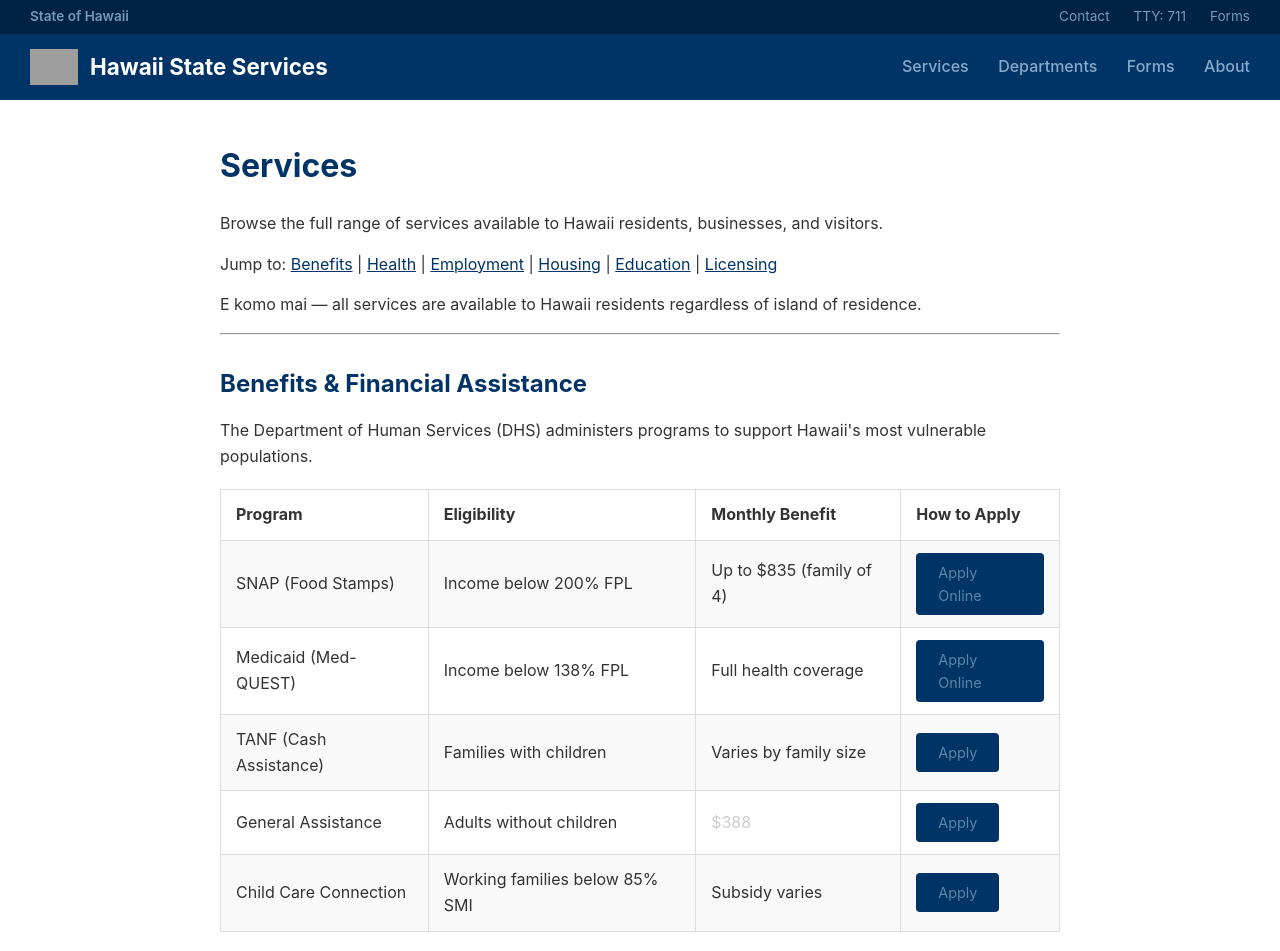
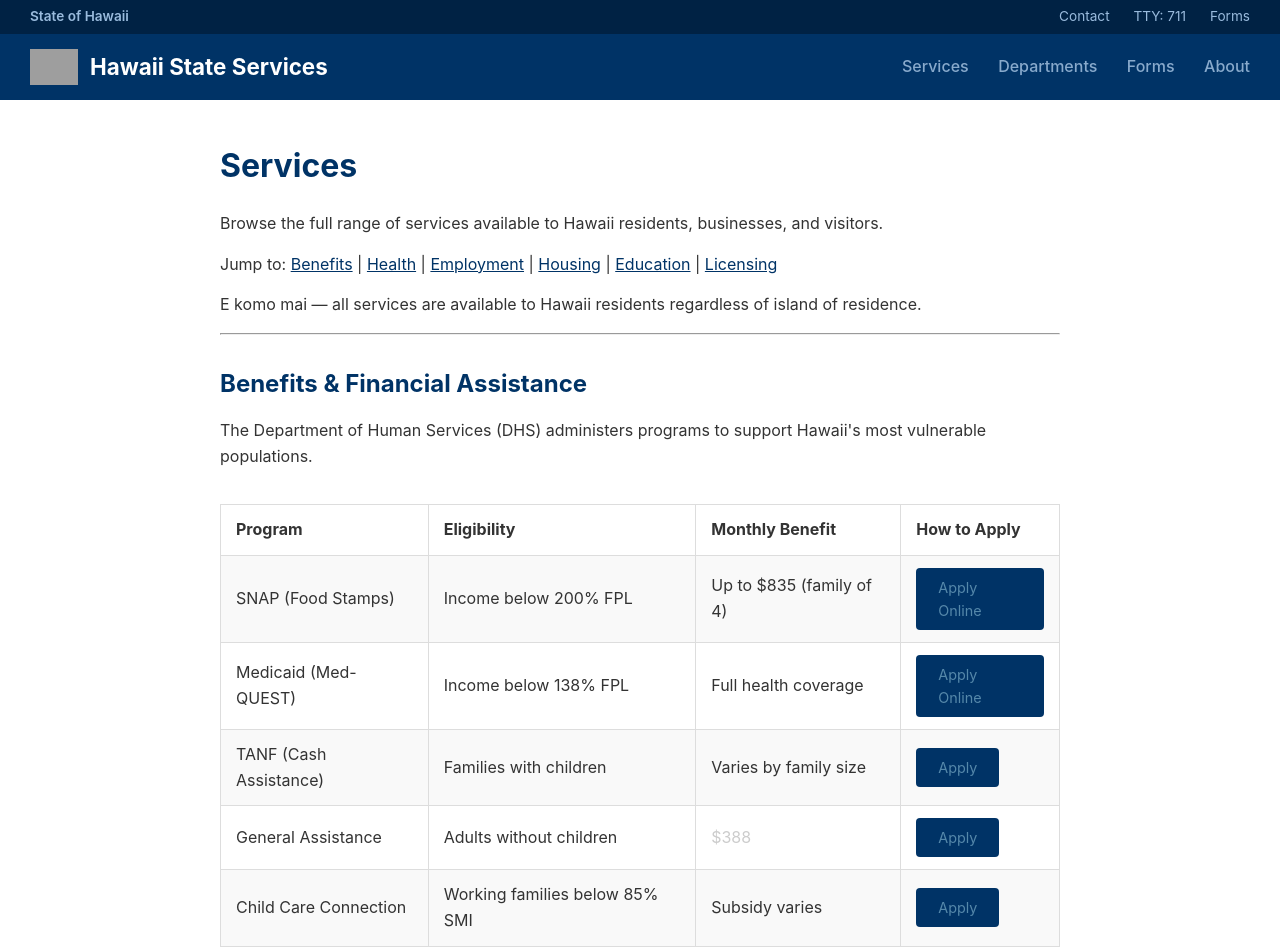
Before and after one commit to anabil25/hi-state-services, a Jekyll site: the page built from services.html, in a window 1280 px wide. Shown: the top 951 px of the page. Built offline with Jekyll 4.4.1, drawn with Linux system fonts in a browser that asks for light colours; grey boxes are pictures that could not be loaded.

Commit message:
Fix 10 a11y issues: header contrast, reflow tables, footer link distinction, image alt, landmark labels

```diff
--- a/assets/css/style.css
+++ b/assets/css/style.css
@@ -19,7 +19,7 @@ img { max-width: 100%; height: auto; }
 /* ===== Header ===== */
 .header-top {
   background: #002244;
-  color: #7799bb;
+  color: #99bbdd;
   padding: 6px 30px;
   display: flex;
   justify-content: space-between;
@@ -28,12 +28,12 @@ img { max-width: 100%; height: auto; }
 }
 
 .header-top a {
-  color: #7799bb;
+  color: #99bbdd;
   text-decoration: none;
   margin-left: 20px;
 }
 
-.state-label { font-weight: 600; color: #7799bb; }
+.state-label { font-weight: 600; color: #99bbdd; }
 
 .header-main {
   background: #003366;
@@ -389,7 +389,7 @@ table tr:nth-child(even) { background: #f9f9f9; }
 
 .footer-col ul { list-style: none; }
 .footer-col li { margin-bottom: 6px; }
-.footer-col a { color: #667; text-decoration: underline; }
+.footer-col a { color: #99bbdd; text-decoration: underline; }
 .footer-col p { font-size: 0.9em; line-height: 1.5; }
 
 /* ===== Misc ===== */
--- a/forms.html
+++ b/forms.html
@@ -7,7 +7,7 @@ permalink: /forms/
 <p>Download forms for state programs and services. Most forms are available in PDF format.</p>
 
 <div class="info-box">
-  <img src="/assets/images/translate-icon.png"> Many forms are available in Hawaiian, Ilocano, Japanese, Korean, Chinese, Vietnamese, and Samoan. Contact the relevant department for translated versions.
+  <img src="/assets/images/translate-icon.png" alt="Translation available"> Many forms are available in Hawaiian, Ilocano, Japanese, Korean, Chinese, Vietnamese, and Samoan. Contact the relevant department for translated versions.
 </div>
 
 <div style="background: #f8f9fa; padding: 15px 20px; margin-bottom: 25px; border-radius: 4px;">
--- a/services.html
+++ b/services.html
@@ -6,7 +6,7 @@ permalink: /services/
 
 <p>Browse the full range of services available to Hawaii residents, businesses, and visitors.</p>
 
-<nav aria-label="Page sections">
+<nav aria-label="Services page sections">
   <p>Jump to: <a href="#benefits">Benefits</a> | <a href="#health">Health</a> | <a href="#employment">Employment</a> | <a href="#housing">Housing</a> | <a href="#education">Education</a> | <a href="#licensing">Licensing</a></p>
 </nav>
 
@@ -18,6 +18,7 @@ permalink: /services/
   <h2>Benefits &amp; Financial Assistance</h2>
   <p>The Department of Human Services (DHS) administers programs to support Hawaii's most vulnerable populations.</p>
 
+  <div class="table-scroll-wrapper">
   <table>
     <tr>
       <td><strong>Program</strong></td>
@@ -56,6 +57,7 @@ permalink: /services/
       <td><a class="card-link" href="/forms/">Apply</a></td>
     </tr>
   </table>
+  </div>
 
   <div class="info-box">
     <strong>Tip:</strong> Apply for multiple programs with a single application through the <a href="#" onclick="openPortal()">Hawaii Benefits Portal</a>. Determinations are typically made within 30 days.
@@ -181,6 +183,7 @@ permalink: /services/
   <h2>Licensing &amp; Permits</h2>
   <p>The Department of Commerce and Consumer Affairs (DCCA) handles professional and business licensing.</p>
 
+  <div class="table-scroll-wrapper">
   <table>
     <tr>
       <td><strong>License Type</strong></td>
@@ -213,6 +216,7 @@ permalink: /services/
       <td>1-2 weeks</td>
     </tr>
   </table>
+  </div>
 
   <a class="card-link" href="/forms/#licensing">Download Applications</a>
   <a href="#" onclick="window.open('https://dcca.hawaii.gov')"><img src="/assets/images/dcca-logo.png"></a>
```
Also changed, not shown: 2 other files.
